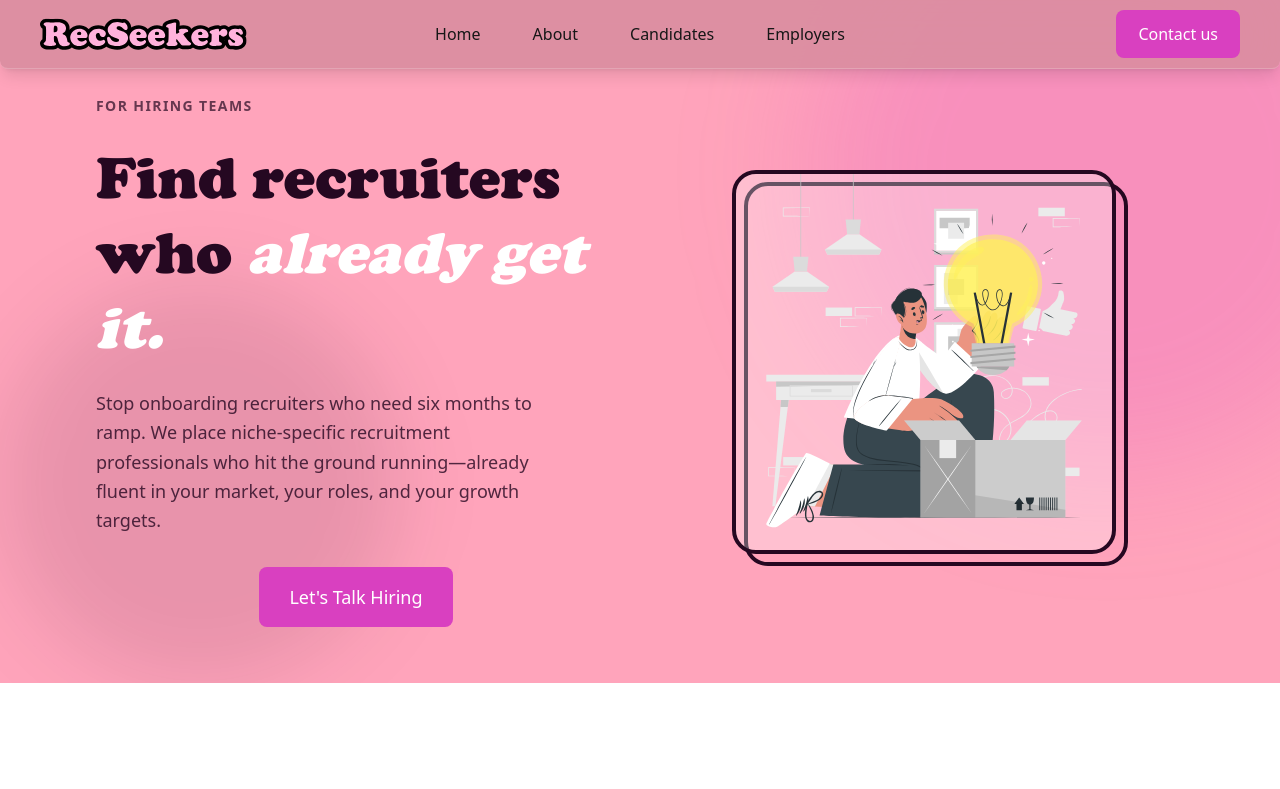
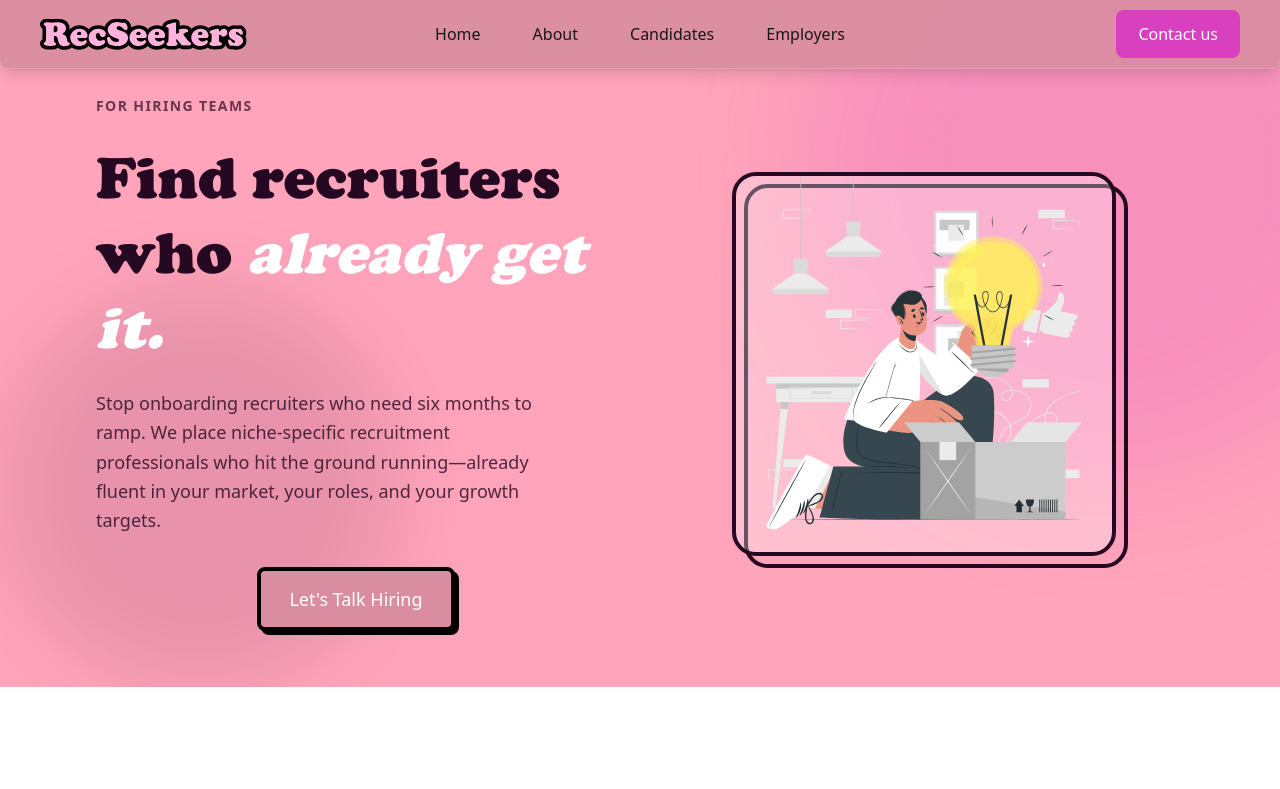
Before and after one commit to CD-Chief/RecSeekers-Website, a Next.js app in the folder frontend/: page /employers in a window 1280 px wide. Shown: the top 789 px of the page. Built offline with nearby package versions, Linux system fonts and the light colour scheme.

Commit message:
feat(buttons): change button variant to primary for improved visibility

```diff
--- a/frontend/app/employers/page.tsx
+++ b/frontend/app/employers/page.tsx
@@ -45,7 +45,7 @@ export default function EmployersPage() {
 
             <div className="mt-2 flex justify-center">
               <Link href="/contact">
-                <Button variant="secondary" size="lg">
+                <Button variant="primary" size="lg">
                   Let&apos;s Talk Hiring
                 </Button>
               </Link>
```
